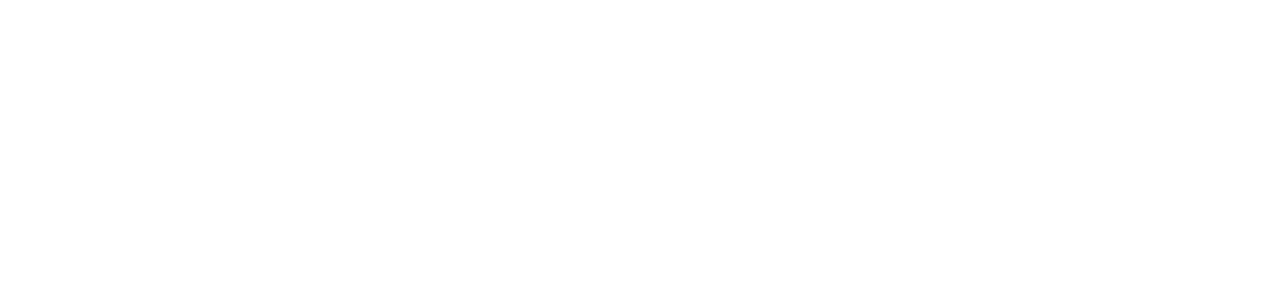
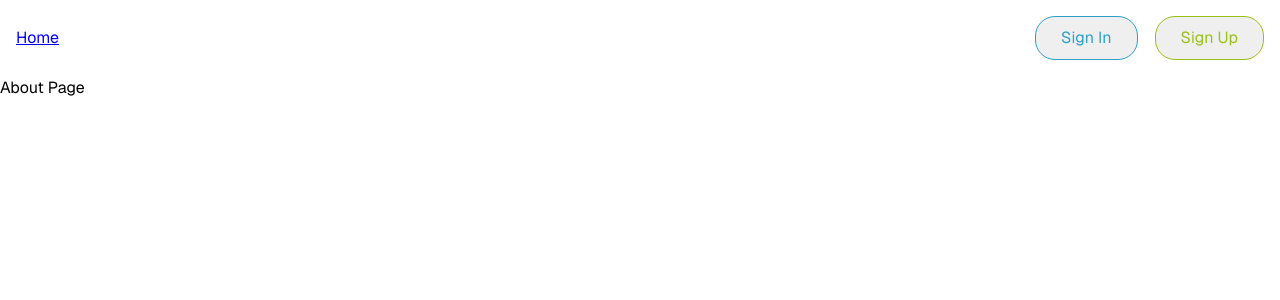
Before and after one commit to vsv-noon/swagger-editor-app, a Next.js app: page /en/about in a window 1280 px wide. Before the commit this address had no page. Shown: the top 300 px of the page. Built offline with nearby package versions, Linux system fonts and the light colour scheme.

Commit message:
feat: add header for authenticated user and simple navigation

```diff
--- /dev/null
+++ b/src/app/[locale]/about/page.tsx
@@ -0,0 +1,5 @@
+const AboutPage = () => {
+  return <div>About Page</div>;
+};
+
+export default AboutPage;
--- /dev/null
+++ b/src/app/[locale]/history/page.tsx
@@ -0,0 +1,5 @@
+const HistoryPage = () => {
+  return <div>History Page</div>;
+};
+
+export default HistoryPage;
--- a/src/components/Header/Header.module.scss
+++ b/src/components/Header/Header.module.scss
@@ -1,14 +1,19 @@
 $sign-in-btn-color: #2c9fc7;
 $sign-up-btn-color: #9abf17;
+$sign-out-btn-color: #46334f;
 
 .header {
   display: flex;
   align-items: center;
   justify-content: space-between;
   padding: 1rem;
+  gap: 1.55rem;
 }
 
 .headerNav {
+  display: flex;
+  justify-content: space-between;
+  flex: 1;
 }
 
 .headerButtons {
@@ -32,3 +37,9 @@
   color: $sign-up-btn-color;
   border-color: $sign-up-btn-color;
 }
+
+.signOutButton {
+  color: white;
+  border-color: $sign-out-btn-color;
+  background-color: $sign-out-btn-color;
+}
--- a/src/components/Header/Header.tsx
+++ b/src/components/Header/Header.tsx
@@ -1,3 +1,9 @@
+'use client';
+
+import { usePathname } from 'next/navigation';
+
+import { Link } from '@/i18n/navigation';
+
 import styles from './Header.module.scss';
 
 export type HeaderProps = {
@@ -5,11 +11,18 @@
 };
 
 const Header: React.FC<HeaderProps> = ({ isAuthenticated }) => {
+  const pathname = usePathname();
+  const isAbout = pathname.includes('/about');
+  const isHistory = pathname.includes('/history');
   if (!isAuthenticated) {
     return (
       <header className={styles.header}>
         <nav className={styles.headerNav}>
-          <a>About</a>
+          {isAbout ? (
+            <Link href="/">Home</Link>
+          ) : (
+            <Link href="/about">About</Link>
+          )}
         </nav>
         <div className={styles.headerButtons}>
           <button className={`${styles.signInButton} ${styles.button}`}>
@@ -22,7 +35,28 @@
       </header>
     );
   }
-  return <header></header>;
+  return (
+    <header className={styles.header}>
+      <nav className={styles.headerNav}>
+        {isAbout ? (
+          <Link href="/">Home</Link>
+        ) : (
+          <Link href="/about">About</Link>
+        )}
+
+        {isHistory ? (
+          <Link href="/">Home</Link>
+        ) : (
+          <Link href="/history">History</Link>
+        )}
+      </nav>
+      <div className={styles.headerButtons}>
+        <button className={`${styles.signOutButton} ${styles.button}`}>
+          Sign Out
+        </button>
+      </div>
+    </header>
+  );
 };
 
 export default Header;
```
